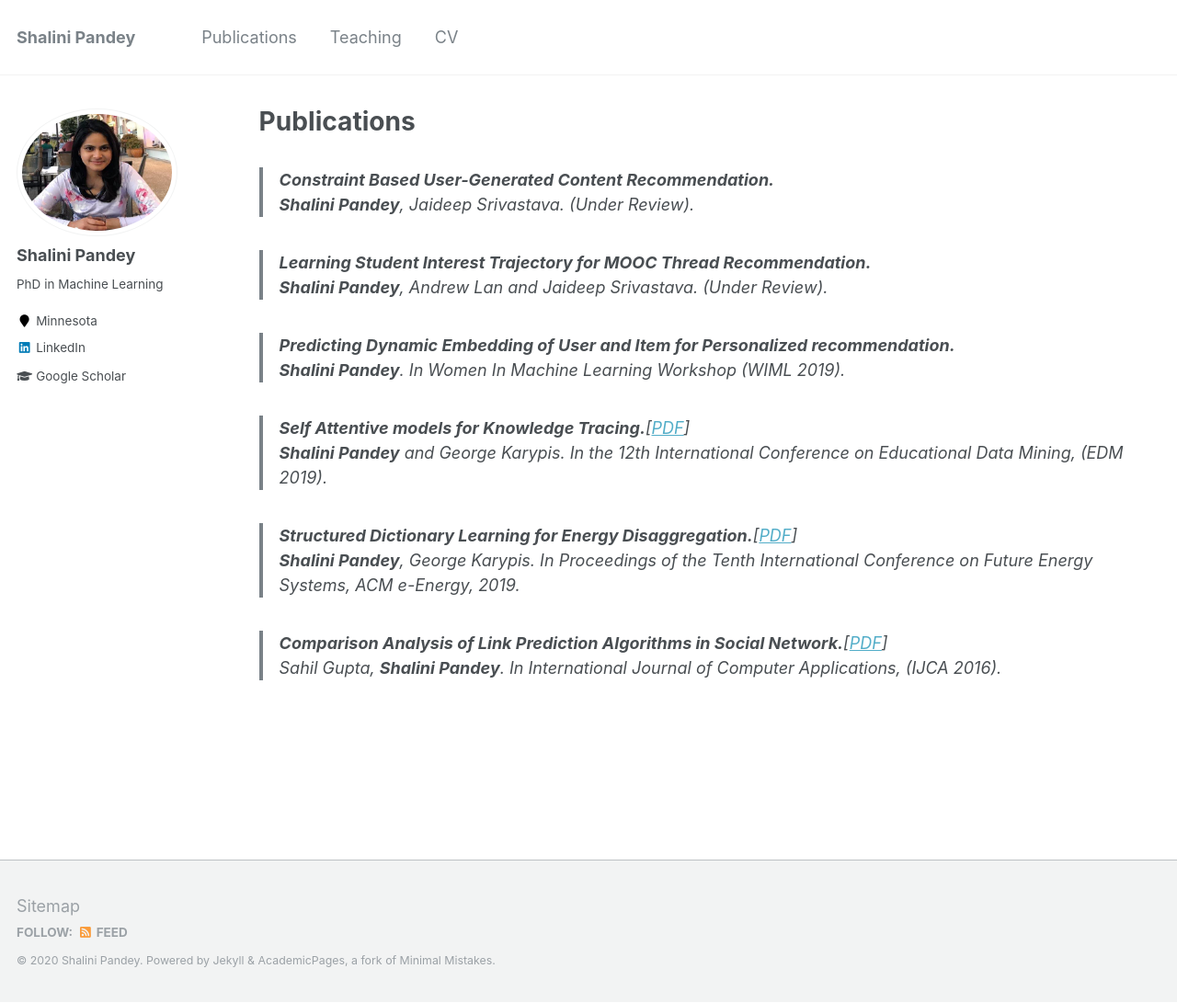
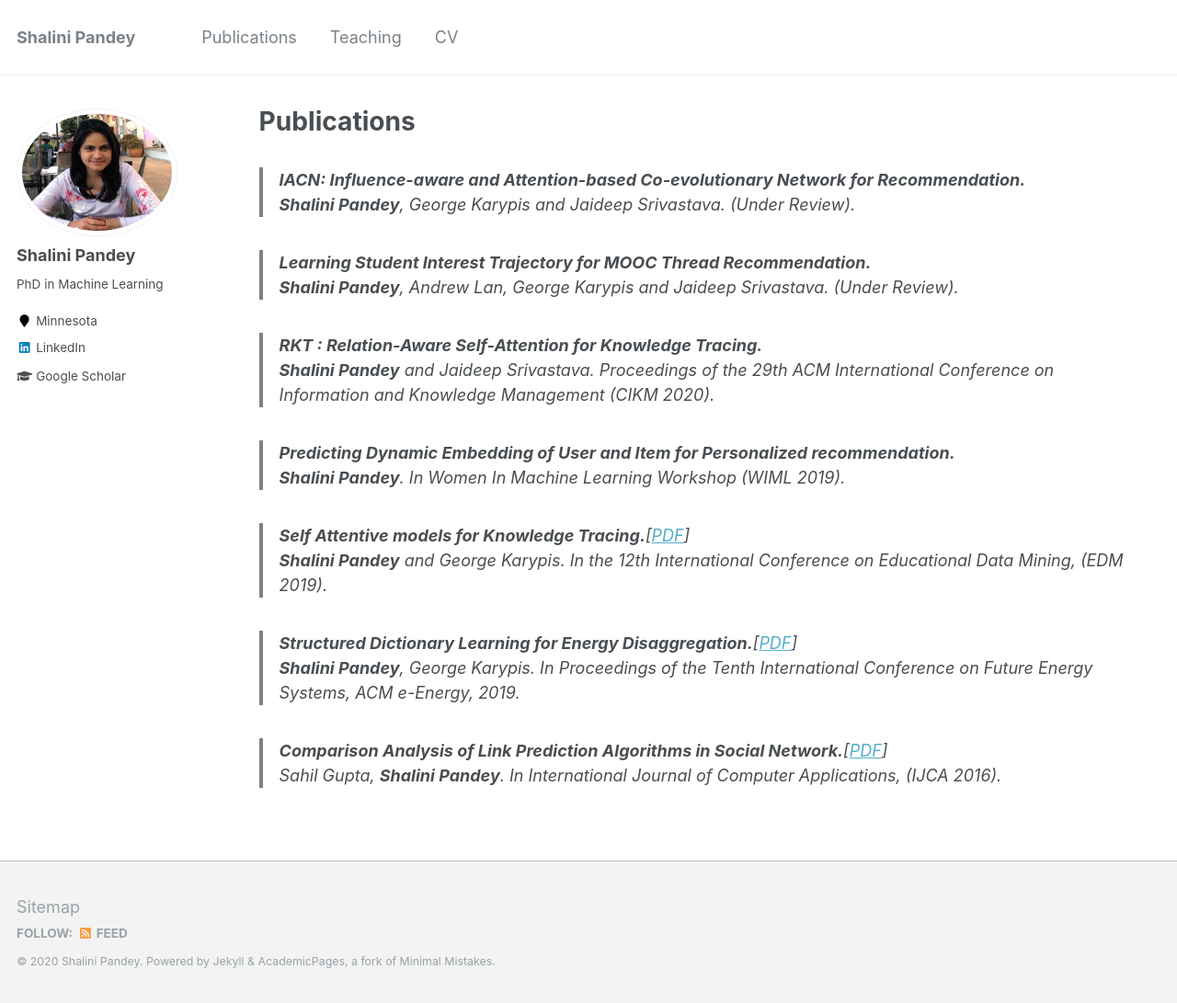
Before and after one commit to shalini1194/shalini1194.github.io, a Jekyll site: the page built from _pages/publications.md, in a window 1280 px wide and 1091 px high. Shown: the whole window at 92% size. Built offline with Jekyll 4.4.1, drawn with Linux system fonts in a browser that asks for light colours.

Commit message:
Update publications.md

```diff
--- a/_pages/publications.md
+++ b/_pages/publications.md
@@ -5,11 +5,14 @@ permalink: /publications/
 author_profile: true
 ---
 
-> **Constraint Based User-Generated Content Recommendation.** <br/>
-> **Shalini Pandey**, Jaideep Srivastava. (Under Review).
+> **IACN: Influence-aware and Attention-based Co-evolutionary Network for Recommendation.** <br/>
+> **Shalini Pandey**, George Karypis and Jaideep Srivastava. (Under Review).
 
 > **Learning Student Interest Trajectory for MOOC Thread Recommendation.** <br/>
-> **Shalini Pandey**, Andrew Lan and Jaideep Srivastava. (Under Review).
+> **Shalini Pandey**, Andrew Lan, George Karypis and Jaideep Srivastava. (Under Review).
+
+> **RKT : Relation-Aware Self-Attention for Knowledge Tracing.** <br/>
+> **Shalini Pandey** and Jaideep Srivastava. Proceedings of the 29th ACM International Conference on Information and Knowledge Management (CIKM 2020).
 
 > **Predicting Dynamic Embedding of User and Item for Personalized recommendation.** <br/>
 > **Shalini Pandey**. In Women In Machine Learning Workshop (WIML 2019).
```
